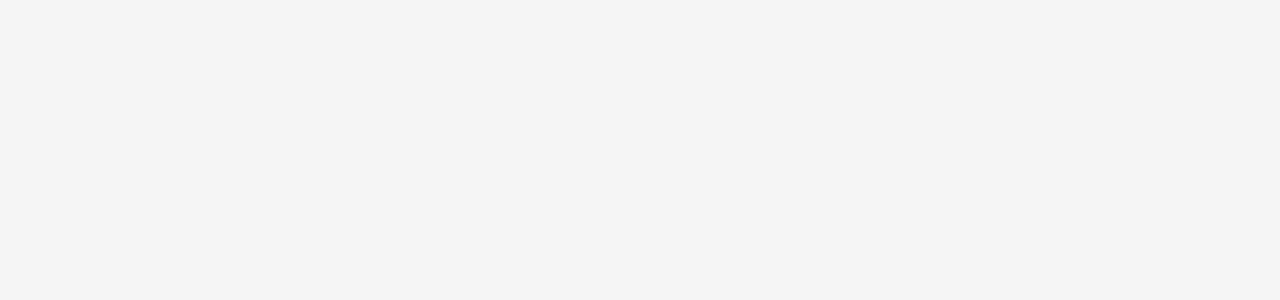
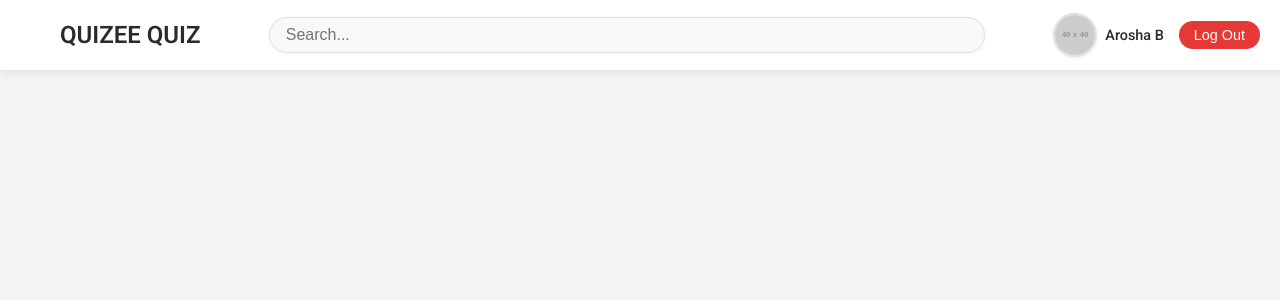
Before and after one commit to AroshaBandara09/Quiz-App-React, a React (Vite) app: page /navbar in a window 1280 px wide. Before the commit this address had no page. Shown: the top 300 px of the page. Built offline with nearby package versions, Linux system fonts and the light colour scheme.

Commit message:
implement the nav bar

```diff
--- a/src/App.jsx
+++ b/src/App.jsx
@@ -1,6 +1,7 @@
 import { Routes, Route } from "react-router-dom";
 import Login from "./pages/login/Login";
 import Dashboard from "./pages/dashboard/Dashboard";
+import Navbar from "./components/dashboard/nav-bar/Navbar";
 
 function App() {
   return (
@@ -8,6 +9,7 @@ function App() {
       <Routes>
         <Route path="/" element={<Login />} />
         <Route path="/dashboard" element={<Dashboard />} />
+        <Route path="/navbar" element={<Navbar />} />
       </Routes>
     </>
   );
--- /dev/null
+++ b/src/components/dashboard/nav-bar/Navbar.jsx
@@ -0,0 +1,39 @@
+import { useState } from "react";
+import styles from "./Navbar.module.css"; // Assuming CSS is in Navbar.module.css
+
+function Navbar() {
+  return (
+    <nav className={styles.navbar}>
+      <div className={styles.navContainer}>
+        {/* Company Name */}
+        <div className={styles.companyName}>
+          <h1>Quizee Quiz</h1>
+        </div>
+
+        {/* Search Bar */}
+        <div className={styles.searchContainer}>
+          <input
+            type="text"
+            placeholder="Search..."
+            className={styles.searchBar}
+          />
+        </div>
+
+        {/* Profile & Log Out */}
+        <div className={styles.profileContainer}>
+          <div className={styles.profile}>
+            <img
+              src="https://via.placeholder.com/40"
+              alt="Profile"
+              className={styles.profileImg}
+            />
+            <span className={styles.profileName}>Arosha B</span>
+          </div>
+          <button className={styles.logoutButton}>Log Out</button>
+        </div>
+      </div>
+    </nav>
+  );
+}
+
+export default Navbar;
--- /dev/null
+++ b/src/components/dashboard/nav-bar/Navbar.module.css
@@ -0,0 +1,91 @@
+.navbar {
+  width: 100%;
+  background-color: #ffffff;
+  padding: 10px 20px;
+  box-shadow: 0 2px 10px rgba(0, 0, 0, 0.1);
+  position: fixed;
+  top: 0;
+  left: 0;
+  z-index: 100;
+}
+
+.navContainer {
+  display: flex;
+  justify-content: space-between;
+  align-items: center;
+  max-width: 1200px;
+  margin: 0 auto;
+  height: 50px;
+}
+
+.companyName h1 {
+  font-size: 1.5rem;
+  font-weight: 600;
+  color: #2b2b2b;
+  margin: 0;
+  text-transform: uppercase;
+}
+
+.searchContainer {
+  flex: 1;
+  display: flex;
+  justify-content: center;
+}
+
+.searchBar {
+  width: 80%;
+  padding: 8px 16px;
+  border: 1px solid #e0e0e0;
+  border-radius: 25px;
+  font-size: 1rem;
+  outline: none;
+  background-color: #f8f8f8;
+  box-shadow: 0 1px 4px rgba(0, 0, 0, 0.05);
+  transition: box-shadow 0.3s ease;
+}
+
+.searchBar:focus {
+  box-shadow: 0 0 6px rgba(0, 0, 0, 0.1);
+}
+
+.profileContainer {
+  display: flex;
+  align-items: center;
+  gap: 15px;
+}
+
+.profile {
+  display: flex;
+  align-items: center;
+  gap: 8px;
+}
+
+.profileImg {
+  width: 40px;
+  height: 40px;
+  border-radius: 50%;
+  object-fit: cover;
+  border: 2px solid #e0e0e0;
+  box-shadow: 0 1px 3px rgba(0, 0, 0, 0.08);
+}
+
+.profileName {
+  font-size: 0.9rem;
+  font-weight: 500;
+  color: #2b2b2b;
+}
+
+.logoutButton {
+  padding: 6px 15px;
+  font-size: 0.9rem;
+  color: #ffffff;
+  background-color: #e53935;
+  border: none;
+  border-radius: 25px;
+  cursor: pointer;
+  transition: background-color 0.3s ease;
+}
+
+.logoutButton:hover {
+  background-color: #c62828;
+}
```
